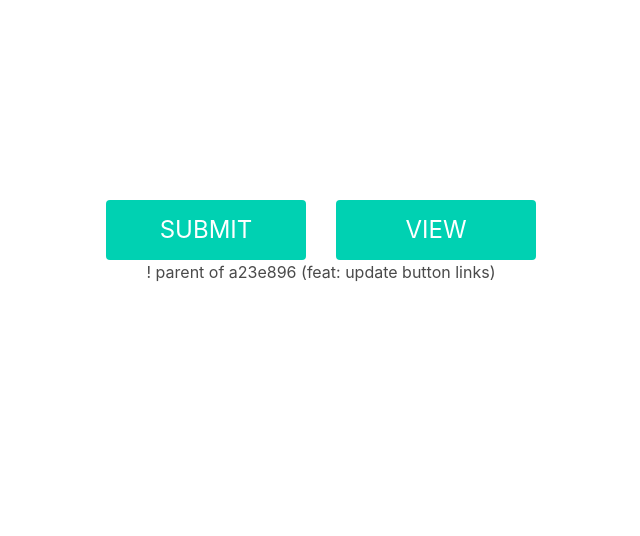
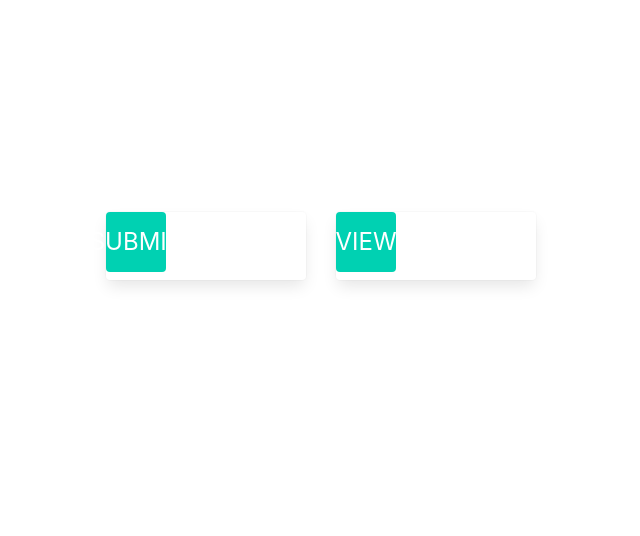
Before and after one commit to bigbrews/knowledge-management-system, a Flask app: page /selection in a window 1280 px wide. Shown: the part 234-770 px from the top of the page, without its empty margins (319-959 px from the left). Run offline with Flask 3, Linux system fonts and the light colour scheme.

Commit message:
fix: added and fixed code that was lost in merge

```diff
--- a/templates/logged_in/selection/selection.html
+++ b/templates/logged_in/selection/selection.html
@@ -24,31 +24,39 @@
         </div>
     </nav>
 
-    <<<<<<< HEAD <section class="hero is-fullheight">
+    <<<<<<< HEAD
+    <section class="hero is-fullheight">
         <div class="hero-body">
           <div class="container has-text-centered">
             <div class="columns is-centered is-vcentered">
               <div class="column is-half">
                 <div class="buttons is-centered">
+                  <div class="card" style="width: 200px; margin-right: 30px;">
                     <a href="{{ url_for('submission_form') }}">
                       <div class="selection">
-                                    <button class="button is-primary is-fullwidth is-large" style="width: 200px; margin-right: 30px;">
-
+                        <button class="button is-primary is-fullwidth is-large">
                           SUBMIT
-
                         </button>
                       </div>
                     </a>
-
+                  </div>
+                  <div class="card" style="width: 200px;">
                     <a href="{{ url_for('knowledge_library') }}">
                       <div class="selection">
-                    <button class="button is-primary is-fullwidth is-large" style="width: 200px;">
+                        <button class="button is-primary is-fullwidth is-large">
                           VIEW
                         </button>
                       </div>
                     </a>
                   </div>
-        ! parent of a23e896 (feat: update button links)
+                </div>
+              </div>
+            </div>
+          </div>
+        </div>
+      </section>
+
+        <!-- parent of a23e896 (feat: update button links)-->
 
 </body>
 
```
Lines whose indentation alone changed are shown as unchanged.
